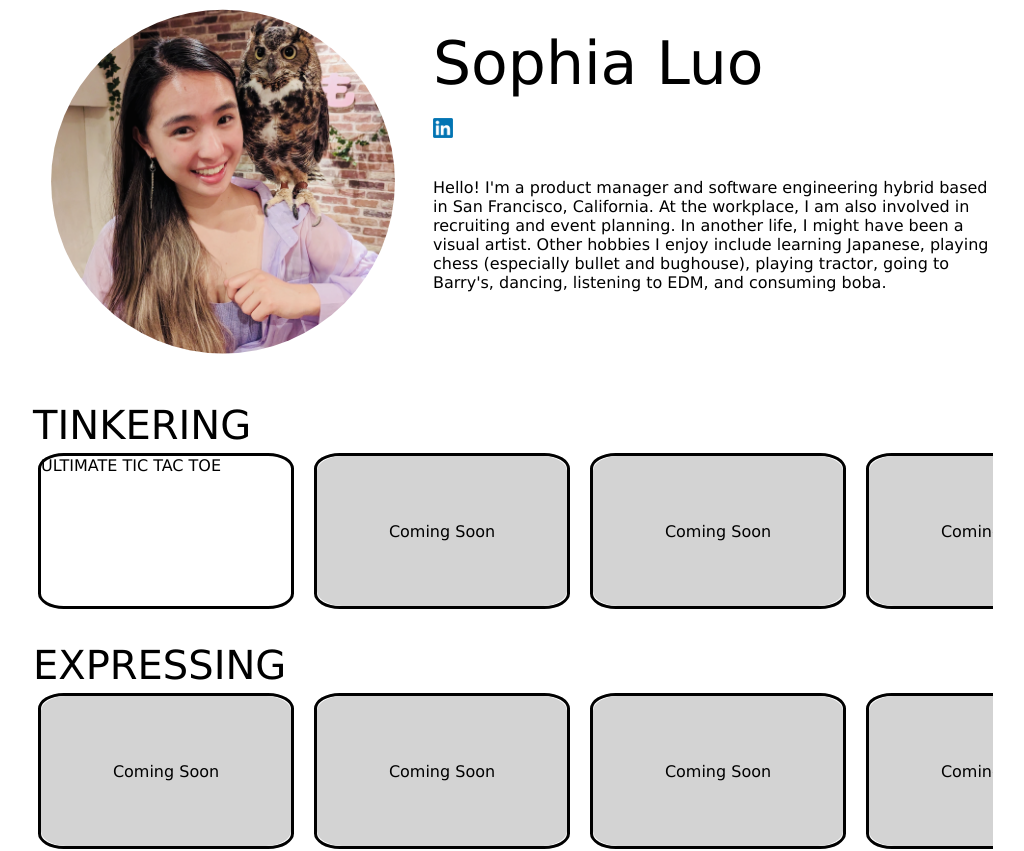
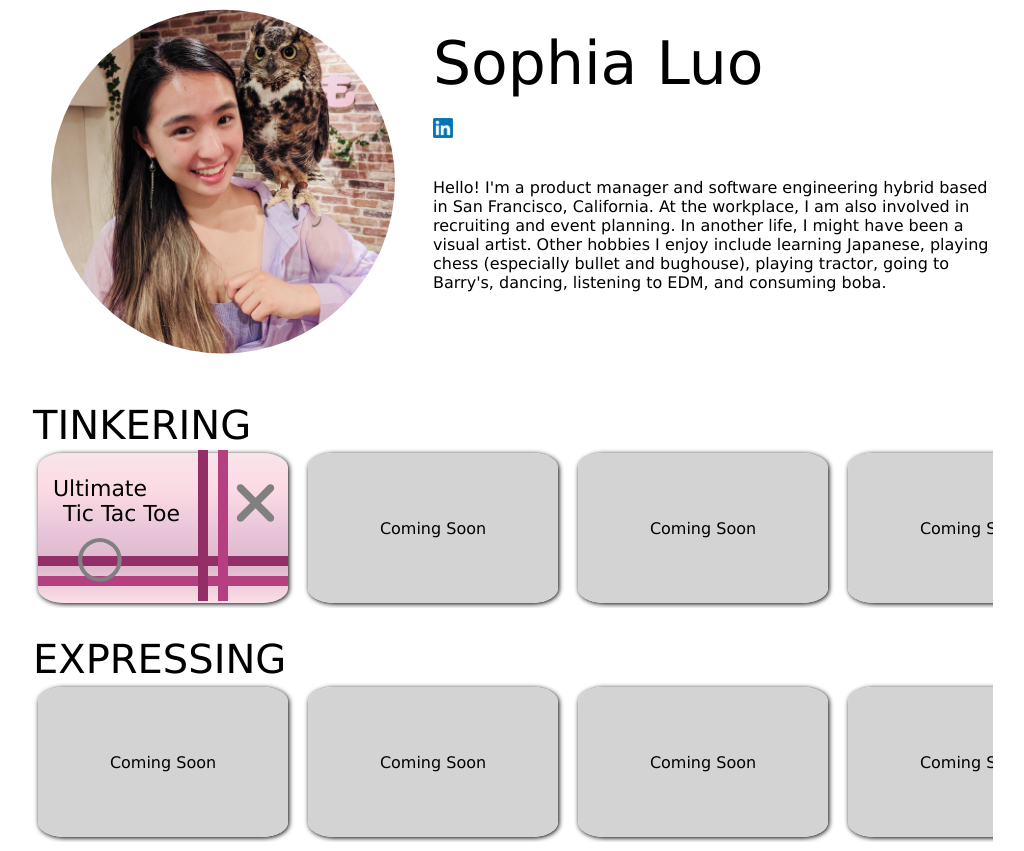
Before and after one commit to sophialuo/sophialuo.me, a Next.js app: page / in a window 1280 px wide. Shown: the top 851 px of the page, without its empty margins (127-1151 px from the left). Built offline with nearby package versions, Linux system fonts and the light colour scheme.

Commit message:
ultimate tic tac toe preview with animations

```diff
--- a/components/Home/Preview/UltimateTicTacToe.tsx
+++ /dev/null
@@ -1,22 +0,0 @@
-import React from "react";
-import _ from "lodash";
-import { useRouter } from "next/navigation";
-import "./styles.css";
-
-const PATH = "/ultimate-tic-tac-toe";
-const UltimateTicTacToe: React.FC = () => {
-  const router = useRouter();
-
-  return (
-    <div
-      className="preview-container"
-      onClick={() => {
-        router.push(PATH);
-      }}
-    >
-      ULTIMATE TIC TAC TOE
-    </div>
-  );
-};
-
-export default UltimateTicTacToe;
--- /dev/null
+++ b/components/Home/Preview/UltimateTicTacToe/index.tsx
@@ -0,0 +1,49 @@
+import React, { useState } from "react";
+import _ from "lodash";
+import { useRouter } from "next/navigation";
+import { FontAwesomeIcon } from "@fortawesome/react-fontawesome";
+import { faXmark } from "@fortawesome/free-solid-svg-icons";
+import { faCircle } from "@fortawesome/free-regular-svg-icons";
+import "./styles.css";
+
+const PATH = "/ultimate-tic-tac-toe";
+const UltimateTicTacToe: React.FC = () => {
+  const router = useRouter();
+  const [hover, setHover] = useState(false);
+
+  return (
+    <div
+      className="preview-container"
+      onClick={() => {
+        router.push(PATH);
+      }}
+      onMouseEnter={() => setHover(true)}
+      onMouseLeave={() => setHover(false)}
+    >
+      <div className="preview-background">
+        <div className={`x-icon ${hover ? "x-icon-hover" : ""}`}>
+          <FontAwesomeIcon icon={faXmark} size="lg" />
+        </div>
+        <div className={`o-icon ${hover ? "o-icon-hover" : ""}`}>
+          <FontAwesomeIcon icon={faCircle} size="sm" />
+        </div>
+        <div className={`lineh1 ${hover ? "lineh1-hover" : ""}`}></div>
+        <div className={`lineh2 ${hover ? "lineh2-hover" : ""}`}></div>
+        <div className={`linev1 ${hover ? "linev1-hover" : ""}`}></div>
+        <div className={`linev2 ${hover ? "linev2-hover" : ""}`}></div>
+        <div className={`ultimate-name ${hover ? "ultimate-name-hover" : ""}`}>
+          Ultimate
+        </div>
+        <div
+          className={`tic-tac-toe-name ${
+            hover ? "tic-tac-toe-name-hover" : ""
+          }`}
+        >
+          Tic Tac Toe
+        </div>
+      </div>
+    </div>
+  );
+};
+
+export default UltimateTicTacToe;
--- /dev/null
+++ b/components/Home/Preview/UltimateTicTacToe/styles.css
@@ -0,0 +1,184 @@
+.preview-background {
+    width: 100%;
+    height: 100%;
+    padding: 0;
+    border-radius: 10%;
+    background: linear-gradient(
+                #f2cdd788,
+                #f9bccc8b,
+                #d790b783,
+                #b3638f75,
+                #f9bccc7a);
+}
+
+
+@keyframes lineRight {
+    0% {
+        width: 0%;
+    }
+
+    100% {
+        width: 100%;
+        opacity: 0;
+    }
+}
+
+.lineh1 {
+    position: relative;
+    top: -50px;
+    transform: translateY(950%);
+    height: 10px;
+    background: #932f66;
+}
+
+.lineh1-hover {
+    animation: lineRight 2s 0.5s infinite linear;
+}
+
+.lineh2 {
+    position: relative;
+    top: -55px;
+    transform: translateY(1100%);
+    height: 10px;
+    background: #b54081;
+}
+
+.lineh2-hover {
+    animation: lineRight 2s 0.7s infinite linear;
+}
+
+@keyframes lineUp {
+    0% {
+        height: 1%;
+    }
+
+    100% {
+        height: 100%;
+        opacity: 0;
+    }
+}
+
+.linev1 {
+    position:relative;
+    top: -81px;
+    float: right;
+    margin-right: 60px;
+    width: 10px;
+    height: 100.5%;
+    background: #b54081;
+}
+
+.linev1-hover {
+    animation: lineUp 2s 0.5s infinite linear;
+}
+
+.linev2 {
+    position: relative;
+    top: -81px;
+    float: right;
+    margin-right: 10px;
+    width: 10px;
+    height: 100.5%;
+    background: #932f66;
+}
+
+.linev2-hover {
+    animation: lineUp 2s 0.3s infinite linear;
+}
+
+
+@keyframes grow {
+    from {
+        transform: scale(0);
+    }
+
+    to {
+        transform: scale(4);
+        opacity: 0
+    }
+}
+
+@keyframes disappear {
+    from {
+        opacity: 1
+    }
+
+    to {
+        opacity: 0
+    }
+}
+
+
+.x-icon {
+    margin-top: 40px;
+    float: right;
+    margin-right: 25px;
+    color: gray;
+    transform: scale(3);
+    z-index: 10;
+}
+
+.x-icon-hover {
+    animation: grow 2s 0.5s infinite;
+}
+
+.o-icon {
+    z-index: 10;
+    position:relative;
+    color: gray;
+    font-size: 50px;
+    top: 80px;
+    left: 40px;
+}
+
+.o-icon-hover {
+    animation: disappear 2s 0.7s infinite;
+}
+
+@keyframes ultimateDown {
+    0% {
+        top: -30px;
+
+    }
+
+    100% {
+        top: -65px;
+        opacity: 0.5;
+    }
+}
+
+.ultimate-name {
+    position: relative;
+    color: black;
+    top: -55px;
+    left: 15px;
+    font-size: 22px;
+}
+
+.ultimate-name-hover {
+    animation: ultimateDown 2s 0.5s infinite;
+
+}
+
+@keyframes ticTacToeDown {
+    0% {
+        top: -30px
+    }
+
+    100% {
+        top: -65px;
+        opacity: 0.5;
+    }
+}
+
+.tic-tac-toe-name {
+    position: relative;
+    color: black;
+    top: -55px;
+    left: 25px;
+    font-size: 22px;
+}
+
+.tic-tac-toe-name-hover {
+    animation: ticTacToeDown 2s 0.5s infinite;
+}
--- a/components/Home/Preview/styles.css
+++ b/components/Home/Preview/styles.css
@@ -3,8 +3,7 @@
     min-width: 250px;
     border-radius: 10%;
     cursor: pointer;
-    border-style: solid;
-    border-color: 'gray';
+   box-shadow: 1px 1px 5px black;;
 }
 
 .coming-soon-block {
```
